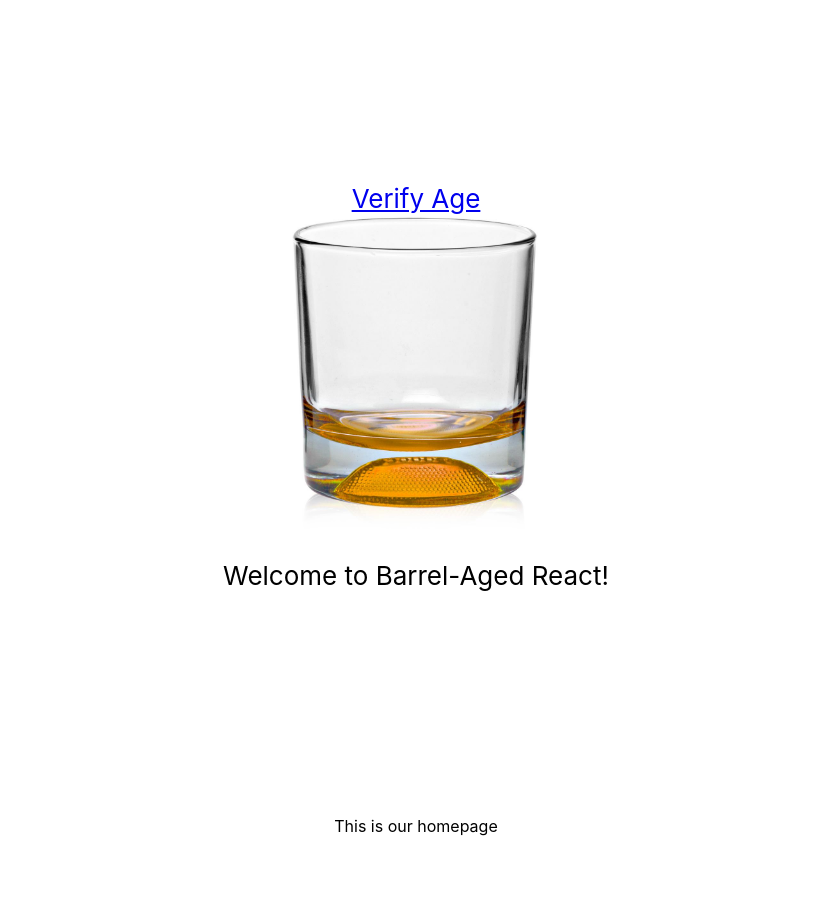
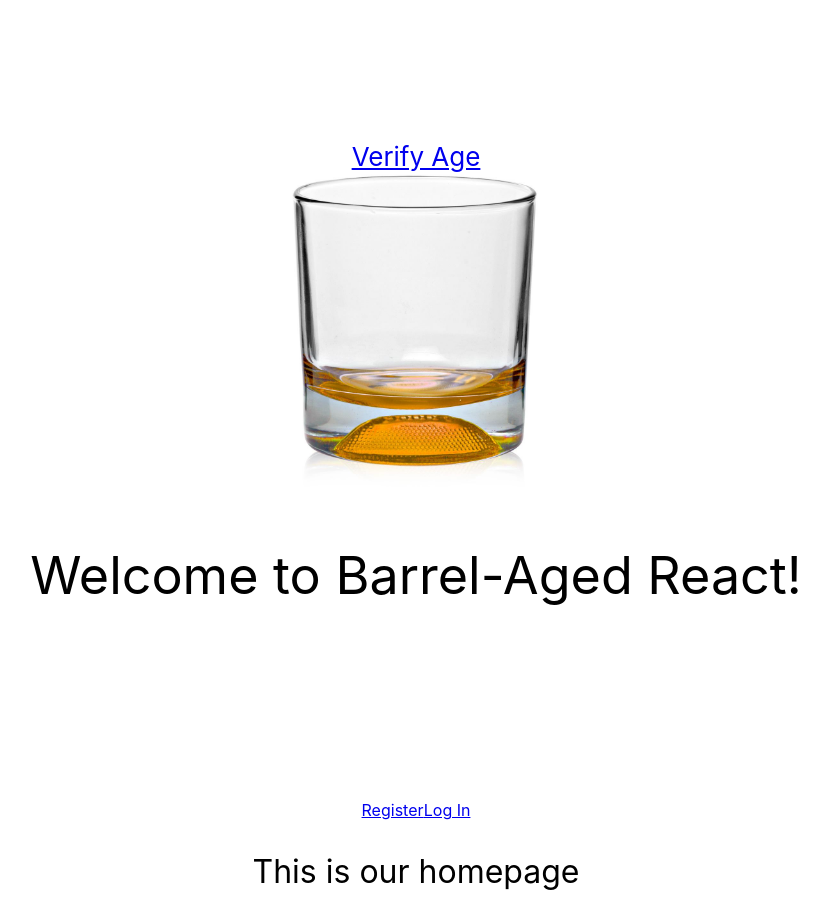
Before and after one commit to seanbfield/barrel-aged, a React (Create React App) app in the folder client/: page /home in a window 1280 px wide. Shown: the whole page, without its empty margins (224-1053 px from the left). Before the commit the page ends 852 px from the top, so only its background shows below. Built offline with nearby package versions, Linux system fonts and the light colour scheme.

Commit message:
register, login, and user components

```diff
--- a/client/src/App.css
+++ b/client/src/App.css
@@ -34,3 +34,7 @@
     transform: rotate(360deg);
   }
 } */
+
+p {
+  font-size: 2em;
+}
--- a/client/src/App.js
+++ b/client/src/App.js
@@ -3,6 +3,7 @@ import './App.css';
 import glass from './/img/glass.png'
 import AgeGate from './components/AgeGate';
 import Home from './components/Home';
+import User from './components/User';
 import { Route, Link } from 'react-router-dom';
 
 class App extends React.Component {
@@ -19,6 +20,7 @@ class App extends React.Component {
         <main>
           <Route exact path='/' render={() => <AgeGate />} />
           <Route path='/home' render={() => <Home />} />
+          <Route path='/user' render={() => <User />} />
         </main>
       </div>
     );
--- a/client/src/components/Home.jsx
+++ b/client/src/components/Home.jsx
@@ -1,5 +1,8 @@
 import React from 'react';
-import { Route, Link } from 'react-router-dom';
+import { Route, Link, withRouter } from 'react-router-dom';
+import RegisterForm from './RegisterForm';
+import LoginForm from './LoginForm';
+import User from './User';
 
 class Home extends React.Component {
   constructor(props) {
@@ -21,16 +24,28 @@ class Home extends React.Component {
       register: false
     })
   }
+
+  goToUser = () => {
+    this.props.history.push('/user')
+  }
   render() {
     return (
       <div>
         <nav>
+          <Link to='/home/register' onClick={this.handleRegister}>Register</Link>
+          <Link to='/home/login' onClick={this.handleLogin}>Log In</Link>
+        </nav>
+        <main>
+          <p>This is our homepage</p>
+          {this.state.register &&
+            <Route path='/home/register' render={() => <RegisterForm handleSubmit={this.goToUser} />} />}
+          {this.state.login &&
+            <Route path='/home/login' render={() => <LoginForm handleSubmit={this.goToUser} />} />}
+        </main>
 
-        </nav>
-        <p>This is our homepage</p>
 
       </div>
     )
   }
 }
-export default Home
+export default withRouter(Home)
--- /dev/null
+++ b/client/src/components/LoginForm.jsx
@@ -0,0 +1,12 @@
+import React from 'react';
+
+const LoginForm = (props) => {
+  return (
+    <div>
+      <p>This is the login form</p>
+      <button onClick={props.handleSubmit}>Log in</button>
+    </div>
+  )
+}
+
+export default LoginForm;
--- /dev/null
+++ b/client/src/components/RegisterForm.jsx
@@ -0,0 +1,12 @@
+import React from 'react';
+
+const RegisterForm = (props) => {
+  return (
+    <div>
+      <p>This is the register form</p>
+      <button onClick={props.handleSubmit}>Register</button>
+    </div>
+  )
+}
+
+export default RegisterForm;
--- /dev/null
+++ b/client/src/components/User.jsx
@@ -0,0 +1,14 @@
+import React from 'react';
+import { Route } from 'react-router-dom';
+
+class User extends React.Component {
+  render() {
+    return (
+      <main>
+        <p>This is the user page</p>
+      </main>
+    )
+  }
+}
+
+export default User;
```
